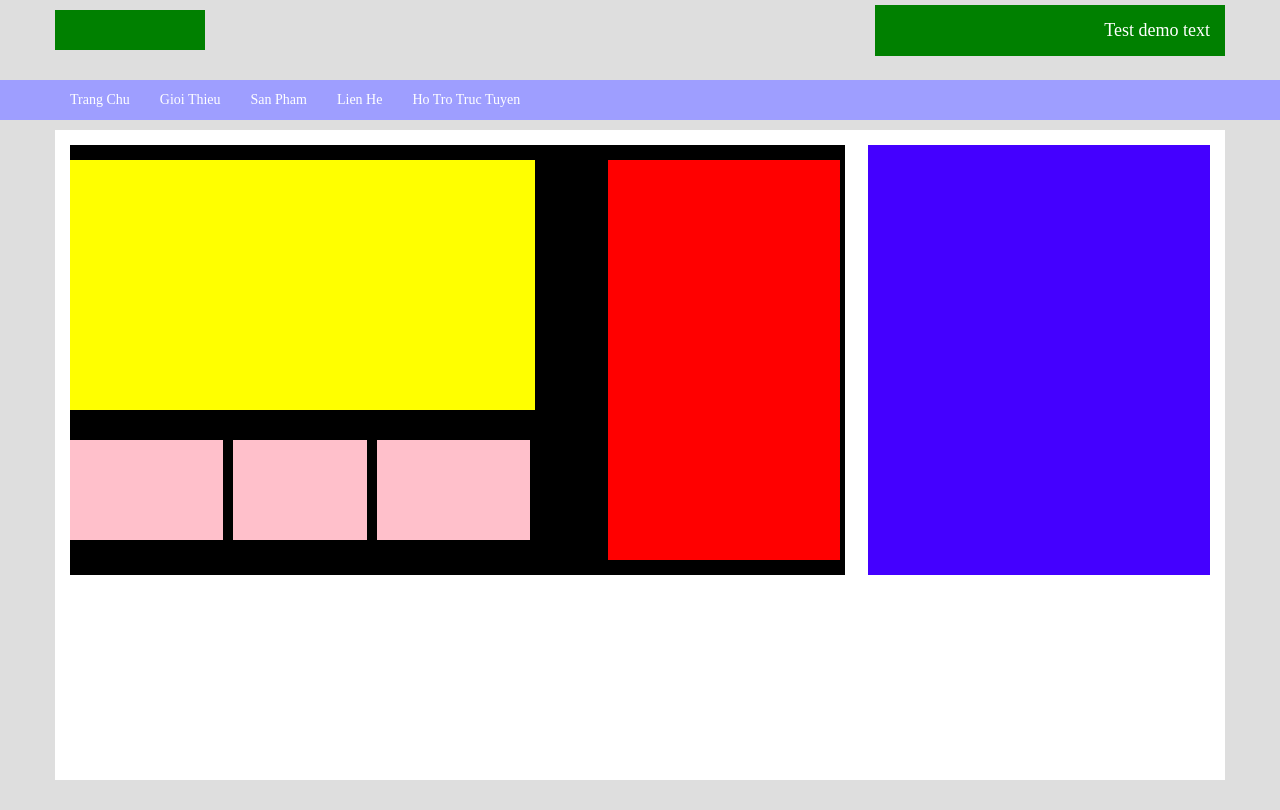
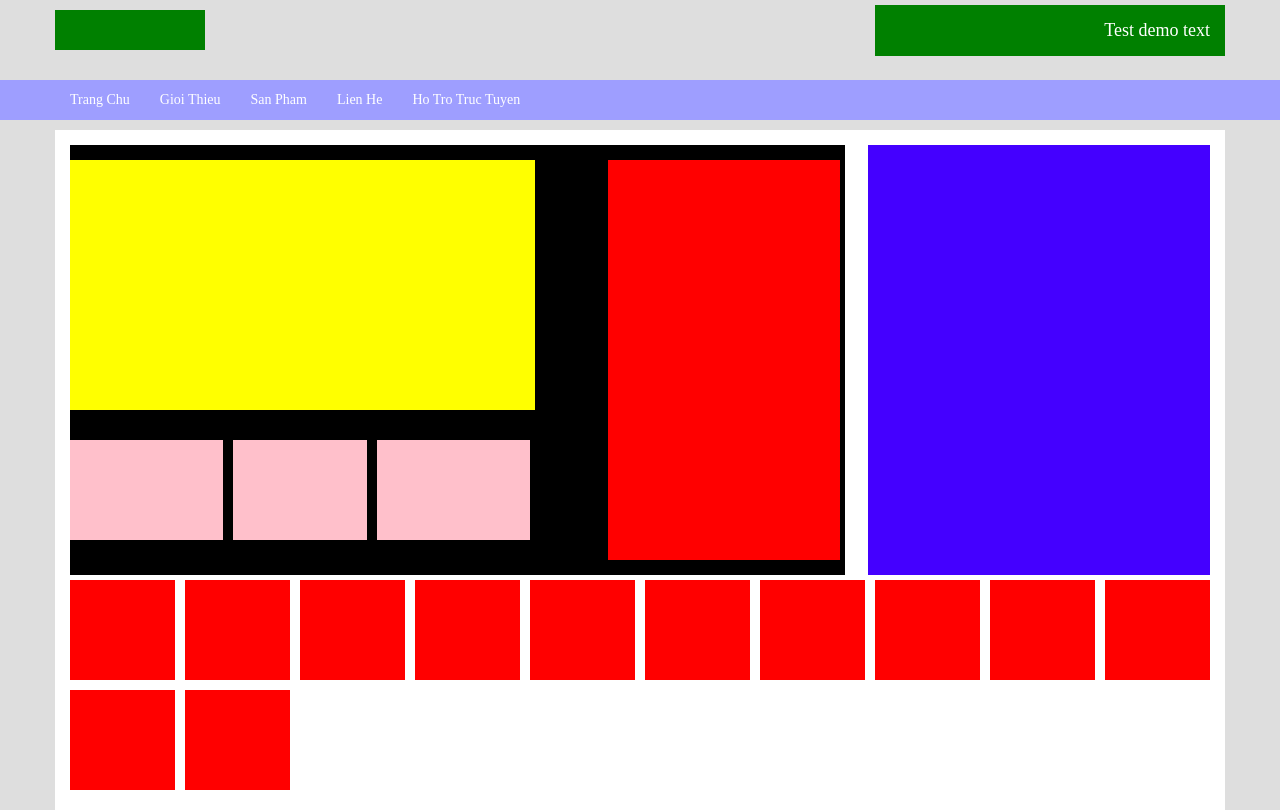
Before and after one commit to hungnd2905/hungnd2905.github.io, a plain HTML site: page index.html in a window 1280 px wide. Drawn offline with Linux system fonts and the light colour scheme.

Commit message:
practice layout updated

```diff
--- a/index.html
+++ b/index.html
@@ -54,6 +54,45 @@
                 </div>
             </div>
             <div class="box-right"></div>
+
+            <div class="row">
+                    <div class="small-box">
+                        <div class="item"></div>
+                    </div>
+                    <div class="small-box">
+                            <div class="item"></div>
+                    </div>
+                    <div class="small-box">
+                        <div class="item"></div>
+                    </div>
+                    <div class="small-box">
+                            <div class="item"></div>
+                    </div>
+                    <div class="small-box">
+                            <div class="item"></div>
+                    </div>
+                    <div class="small-box">
+                            <div class="item"></div>
+                    </div>
+                    <div class="small-box">
+                            <div class="item"></div>
+                    </div>
+                    <div class="small-box">
+                            <div class="item"></div>
+                    </div>
+                    <div class="small-box">
+                        <div class="item"></div>
+                    </div>
+                    <div class="small-box">
+                            <div class="item"></div>
+                    </div>
+                    <div class="small-box">
+                            <div class="item"></div>
+                    </div>
+                    <div class="small-box">
+                            <div class="item"></div>
+                    </div>
+            </div>
         </div>
     </div>
 </body>
--- a/style.css
+++ b/style.css
@@ -160,3 +160,18 @@ CONTENT
     min-height: 430px;
     background-color:rgb(68, 0, 255);
 }
+.row {
+    margin-left:-5px;
+    margin-right:-5px;
+}
+.small-box {
+	width:10%;
+	float:left;
+    padding: 5px;
+}
+.small-box .item {
+    width:100%;
+    float:left;
+    background-color: red;
+    min-height: 100px;
+}
```
